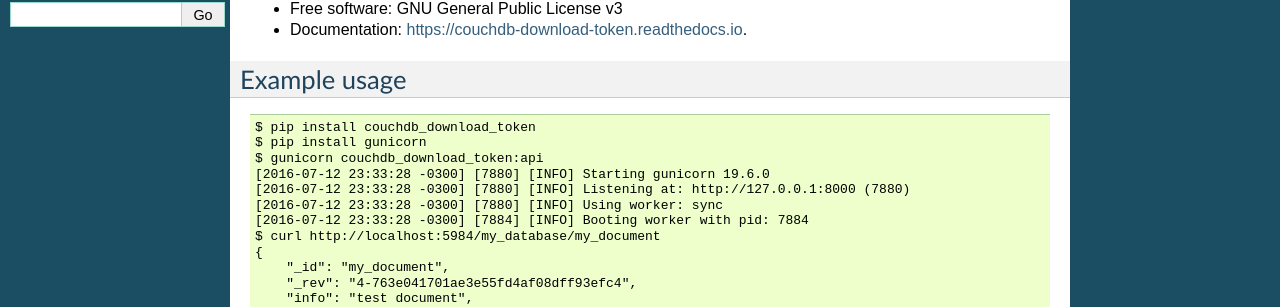
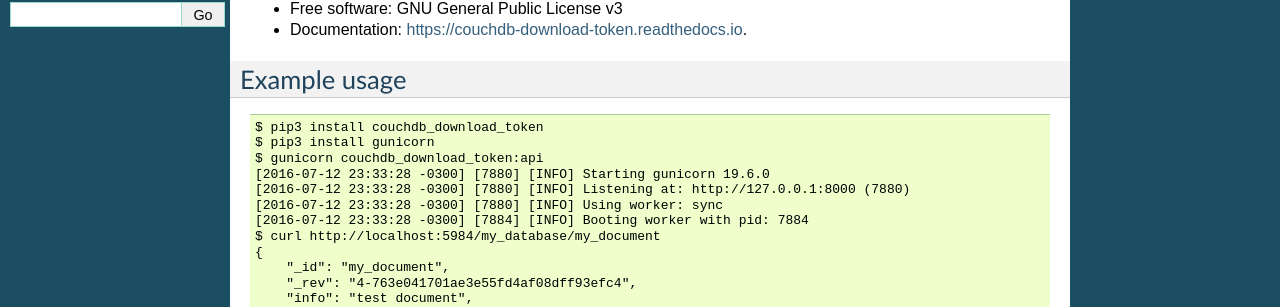
Before and after one commit to cript0nauta/couchdb_download_token, a Sphinx documentation site: the page built from docs/readme.rst, in a window 1280 px wide. Shown: the part 378-685 px from the top of the page. Built offline with Sphinx 7.4.7, drawn with Linux system fonts in a browser that asks for light colours; pages that are not in the unit, such as notebooks, are missing from menus; some of the changed text lies outside the part shown.

```diff
--- a/README.rst
+++ b/README.rst
@@ -47,8 +47,8 @@ Example usage
 
 ::
 
-    $ pip install couchdb_download_token
-    $ pip install gunicorn
+    $ pip3 install couchdb_download_token
+    $ pip3 install gunicorn
     $ gunicorn couchdb_download_token:api
     [2016-07-12 23:33:28 -0300] [7880] [INFO] Starting gunicorn 19.6.0
     [2016-07-12 23:33:28 -0300] [7880] [INFO] Listening at: http://127.0.0.1:8000 (7880)
--- a/docs/installation.rst
+++ b/docs/installation.rst
@@ -3,6 +3,9 @@
 ============
 Installation
 ============
+
+**You should be using Python 3 to ensure all features are working OK. Python 2
+is not fully tested.**
 
 
 Stable release
```
